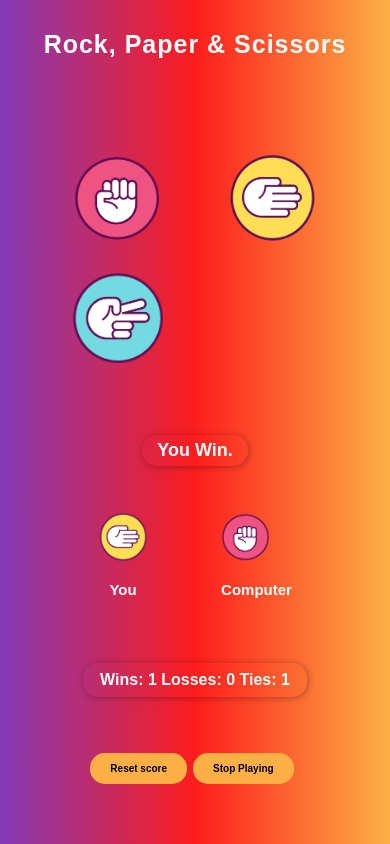
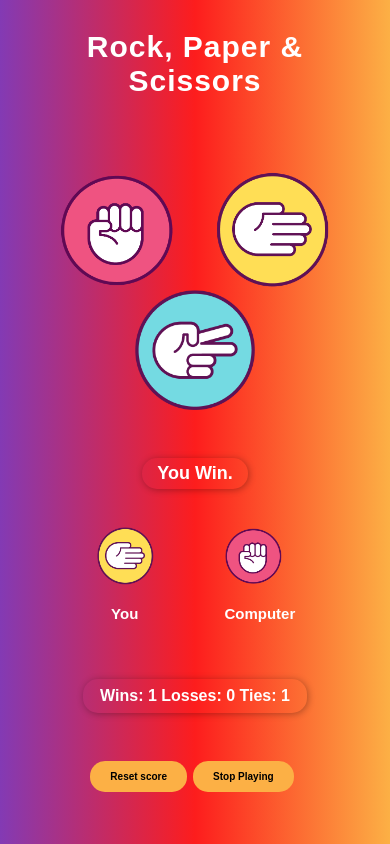
Before and after one commit to RiteshRG/Rock-Paper-Scissors, a plain HTML site: page index.html in a window 390 px wide. Both pictures are taken after a click on the button "Auto Play". Drawn offline with Linux system fonts and the light colour scheme.

Commit message:
2nd commit Made changes in css

```diff
--- a/mobile.css
+++ b/mobile.css
@@ -1,4 +1,4 @@
-@media only screen and (max-width: 700px){
+@media only screen and (max-width: 900px){
   .container{
     height: 100vh;
     display: flex;
@@ -7,14 +7,14 @@
   }
 
   .title{
-    font-size: 35px;
+    font-size: 40px;
     letter-spacing: 1.5px;
     padding: 8px;
   }
 
   .move-icon{
-    width: 120px;
-    height: 120px;
+    width: 130px;
+    height: 130px;
   }
 
 
@@ -24,19 +24,14 @@
 @media only screen and (max-width: 393px){
 
   .title{
-    font-size: 25px;
+    font-size: 30px;
     letter-spacing: 1px;
     padding: 5px;
   }
 
-  .icon{
-    display: grid;
-    grid-template-columns: auto auto ;
-  }
-
   .move-icon{
-    width: 90px;
-    height: 90px;
+    width: 120px;
+    height: 120px;
   }
 
   .result{
@@ -51,8 +46,8 @@
   }
 
   .move-result-icon{
-    width: 50px;
-    height: 50px;
+    width: 60px;
+    height: 60px;
   }
 
   .score{
@@ -89,10 +84,3 @@
   }
 
 }
-
-@media only screen and (max-width: 262px){
-  .icon{
-    display: grid;
-    grid-template-columns: auto ;
-  }
-}
--- a/style.css
+++ b/style.css
@@ -12,7 +12,7 @@ body{
   display: flex;
   justify-content: center;
   align-items: center;
-  overflow:auto;
+  overflow:visible;
   background: linear-gradient(90deg, rgba(131,58,180,1) 0%, rgba(253,29,29,1) 50%, rgba(252,176,69,1) 100%);
 }
 
@@ -43,6 +43,7 @@ body{
   width: 100%;
   display: flex;
   justify-content: space-evenly;
+  flex-wrap: wrap;
 }
 
 .move-icon{
```
